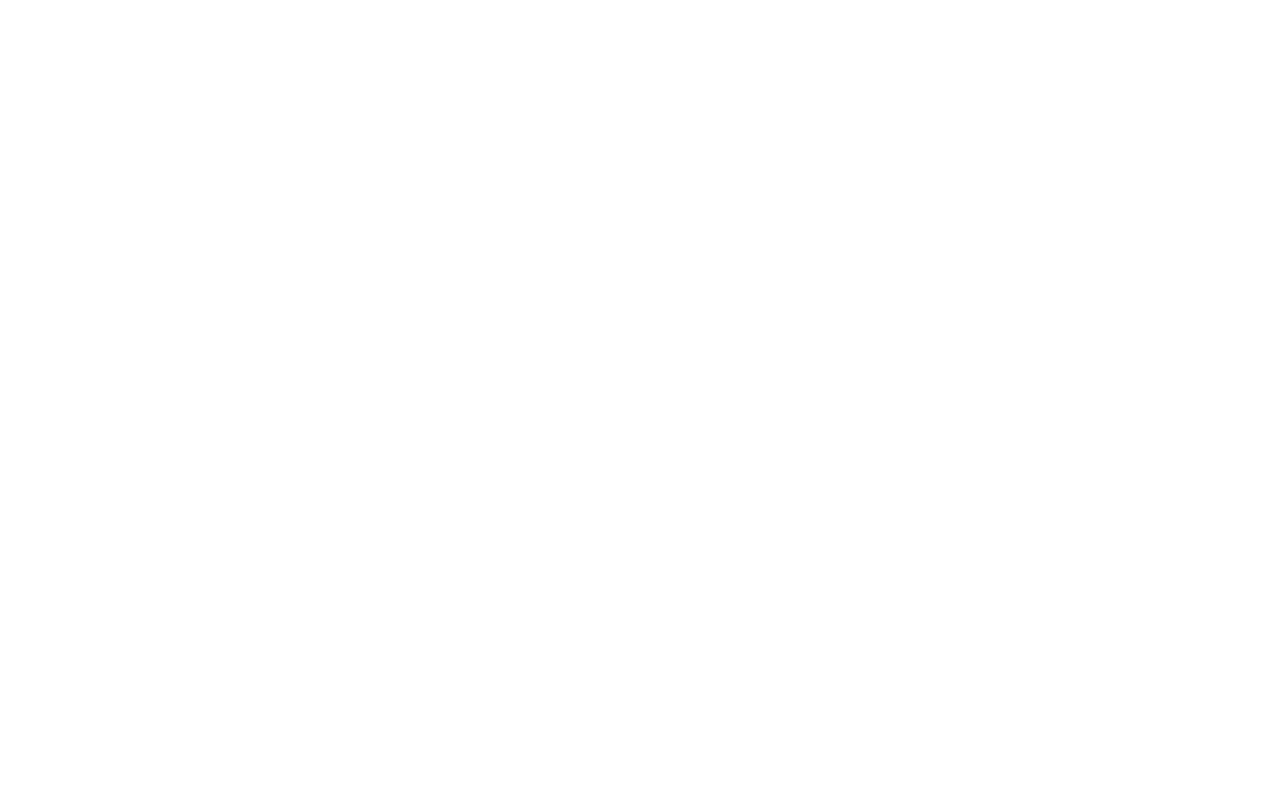
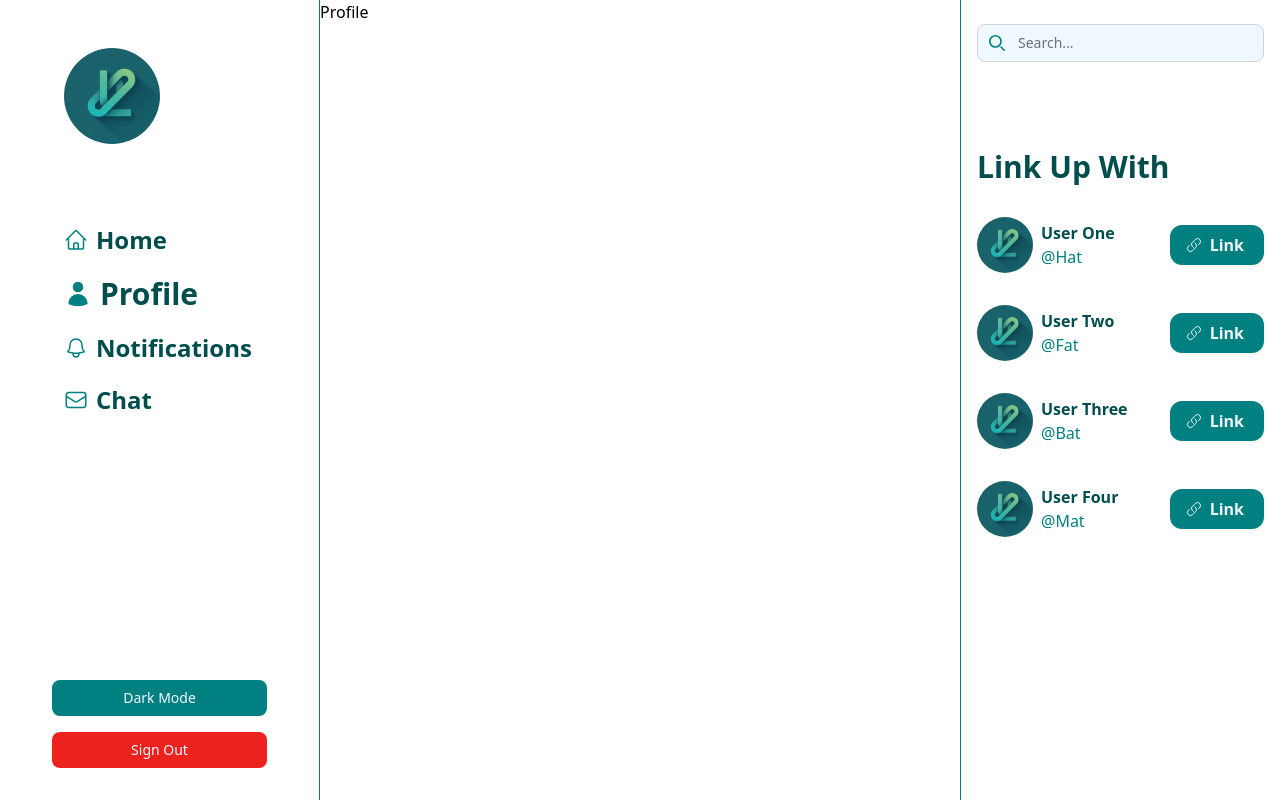
Before and after one commit to zainmo11/lynkus, a React (Vite) app in the folder client/: page /profile in a window 1280 px wide. Before the commit this address had no page. Built offline with nearby package versions, Linux system fonts and the light colour scheme.

Commit message:
Adjustments to icons, colors and sizing & Removed Scrollbar

```diff
--- a/client/src/App.jsx
+++ b/client/src/App.jsx
@@ -1,6 +1,7 @@
 import { BrowserRouter, Route, Routes } from "react-router-dom";
 import Layout from "./layouts/MainLayout";
 import HomePage from "./pages/HomePage";
+import Profile from "./pages/Profile";
 
 function App() {
   return (
@@ -8,6 +9,7 @@
       <Routes>
         <Route element={<Layout />}>
           <Route index element={<HomePage />} />
+          <Route path="/profile" element={<Profile />} />
         </Route>
       </Routes>
     </BrowserRouter>
--- a/client/src/components/Head.jsx
+++ b/client/src/components/Head.jsx
@@ -8,8 +8,12 @@
         alt="Logo"
       />
       <div className="flex flex-col">
-        <p className="text-black font-semibold dark:text-white">{username}</p>
-        <p className="text-gray-500 font-medium dark:text-gray-400">{name}</p>
+        <p className="text-light-primaryText font-semibold dark:text-dark-primaryText">
+          {username}
+        </p>
+        <p className="text-light-secondaryText font-medium dark:text-dark-secondaryText">
+          {name}
+        </p>
       </div>
     </div>
   );
--- a/client/src/layouts/MainLayout.jsx
+++ b/client/src/layouts/MainLayout.jsx
@@ -4,7 +4,7 @@
 
 function Layout() {
   return (
-    <div className="grid grid-cols-1 md:grid-cols-8 lg:grid-cols-8 max-w-screen-2xl min-h-screen mx-auto">
+    <div className="grid grid-cols-1 md:grid-cols-8 max-w-screen-2xl min-h-screen mx-auto">
       <Navbar />
       <Outlet />
       <Sidebar />
--- a/client/src/layouts/Navbar.jsx
+++ b/client/src/layouts/Navbar.jsx
@@ -1,10 +1,29 @@
 import logo from "../assets/logo.png";
 import { useEffect } from "react";
 import { useDispatch, useSelector } from "react-redux";
-import { Link } from "react-router-dom";
+import { Link, useLocation } from "react-router-dom";
 import { toggleDarkMode } from "../store/darkModeSlice";
+import {
+  HomeIcon,
+  MagnifyingGlassIcon,
+  BellIcon,
+  UserIcon,
+  EnvelopeIcon,
+  SunIcon,
+  MoonIcon,
+  ArrowLeftStartOnRectangleIcon,
+} from "@heroicons/react/24/outline";
+import {
+  HomeIcon as HomeSolid,
+  MagnifyingGlassIcon as MagnifyingGlassSolid,
+  BellIcon as BellSolid,
+  UserIcon as UserSolid,
+  EnvelopeIcon as EnvelopeSolid,
+} from "@heroicons/react/24/solid";
 
 function Navbar() {
+  const location = useLocation();
+  const { pathname } = location;
   const darkMode = useSelector((state) => state.darkMode.darkMode);
   const dispatch = useDispatch();
 
@@ -18,7 +37,7 @@
 
   return (
     <div className="w-full fixed bottom-0 md:static md:col-span-1 md:h-screen lg:col-span-2">
-      <nav className="bg-light-background dark:bg-dark-background w-full h-full z-20 rounded-tr-3xl rounded-tl-3xl md:rounded-none md:border-r border-gray-600 ring-1 ring-dark-secondaryBackground md:ring-0 backdrop-blur-3xl md:backdrop-blur-none shadow-2xl shadow-blue-100 md:shadow-none">
+      <nav className="bg-light-background dark:bg-dark-background w-full h-full z-20 rounded-tr-3xl rounded-tl-3xl md:rounded-none md:border-r border-light-secondaryText dark:border-dark-secondaryText ring-1 ring-light-secondaryText dark:ring-dark-secondaryBackground md:ring-0 backdrop-blur-3xl md:backdrop-blur-none shadow-2xl shadow-blue-100 md:shadow-none">
         <div className="w-full h-full flex flex-col items-center justify-between mx-auto p-4">
           <Link
             to={"/"}
@@ -33,14 +52,14 @@
           <div className="hidden w-full mb-4 lg:flex flex-col gap-4 order-2">
             <button
               type="button"
-              className="w-3/4 mx-auto font-medium rounded-lg text-sm px-4 py-2 text-center text-white bg-light-secondaryText hover:bg-blue-800  dark:bg-light-secondaryText dark:hover:bg-blue-700"
+              className="w-3/4 mx-auto font-medium rounded-lg text-sm px-4 py-2 text-center text-dark-primaryText bg-button-default hover:bg-button-hover"
               onClick={() => dispatch(toggleDarkMode())}
             >
               {darkMode ? "Light Mode" : "Dark Mode"}
             </button>
             <button
               type="button"
-              className="w-3/4 mx-auto font-medium rounded-lg text-sm px-4 py-2 text-center text-white bg-red-700 hover:bg-blue-800  dark:bg-red-700 dark:hover:bg-blue-700"
+              className="w-3/4 mx-auto font-medium rounded-lg text-sm px-4 py-2 text-center text-dark-primaryText bg-button-error hover:bg-red-800"
             >
               Sign Out
             </button>
@@ -48,158 +67,102 @@
           <div className="w-full hidden md:flex mb-8 lg:hidden flex-col gap-8 order-2">
             <button
               type="button"
-              className="mx-auto p-2 text-black bg-light-secondaryText hover:bg-blue-800 rounded-full dark:bg-light-secondaryTex dark:text-white dark:hover:bg-blue-700"
+              className="mx-auto p-2 text-dark-primaryText bg-button-default hover:bg-button-hover rounded-full"
               onClick={() => dispatch(toggleDarkMode())}
             >
               {darkMode ? (
-                <svg
-                  xmlns="http://www.w3.org/2000/svg"
-                  fill="none"
-                  viewBox="0 0 24 24"
-                  strokeWidth={1.5}
-                  stroke="currentColor"
-                  className="size-6"
-                >
-                  <path
-                    strokeLinecap="round"
-                    strokeLinejoin="round"
-                    d="M12 3v2.25m6.364.386-1.591 1.591M21 12h-2.25m-.386 6.364-1.591-1.591M12 18.75V21m-4.773-4.227-1.591 1.591M5.25 12H3m4.227-4.773L5.636 5.636M15.75 12a3.75 3.75 0 1 1-7.5 0 3.75 3.75 0 0 1 7.5 0Z"
-                  />
-                </svg>
+                <SunIcon className="size-6" />
               ) : (
-                <svg
-                  xmlns="http://www.w3.org/2000/svg"
-                  fill="none"
-                  viewBox="0 0 24 24"
-                  strokeWidth={1.5}
-                  stroke="currentColor"
-                  className="size-6"
-                >
-                  <path
-                    strokeLinecap="round"
-                    strokeLinejoin="round"
-                    d="M21.752 15.002A9.72 9.72 0 0 1 18 15.75c-5.385 0-9.75-4.365-9.75-9.75 0-1.33.266-2.597.748-3.752A9.753 9.753 0 0 0 3 11.25C3 16.635 7.365 21 12.75 21a9.753 9.753 0 0 0 9.002-5.998Z"
-                  />
-                </svg>
+                <MoonIcon className="size-6" />
               )}
             </button>
             <button
               type="button"
-              className="mx-auto p-2 text-white bg-red-700 hover:bg-blue-800 rounded-full dark:bg-red-700 dark:hover:bg-blue-700"
+              className="mx-auto p-2 text-dark-primaryText bg-button-error hover:bg-red-800 rounded-full"
             >
-              <svg
-                xmlns="http://www.w3.org/2000/svg"
-                fill="none"
-                viewBox="0 0 24 24"
-                strokeWidth={1.5}
-                stroke="currentColor"
-                className="size-6"
-              >
-                <path
-                  strokeLinecap="round"
-                  strokeLinejoin="round"
-                  d="M8.25 9V5.25A2.25 2.25 0 0 1 10.5 3h6a2.25 2.25 0 0 1 2.25 2.25v13.5A2.25 2.25 0 0 1 16.5 21h-6a2.25 2.25 0 0 1-2.25-2.25V15m-3 0-3-3m0 0 3-3m-3 3H15"
-                />
-              </svg>
+              <ArrowLeftStartOnRectangleIcon className="size-6" />
             </button>
           </div>
           <ul className="w-full md:min-h-96 h-full flex md:flex-col items-center justify-between md:justify-start md:mt-20 lg:ml-24 md:gap-14 lg:gap-5 order-1 font-medium">
             <li className="w-full lg:flex items-center">
-              <Link href="#" className="flex justify-center items-center gap-2">
-                <svg
-                  xmlns="http://www.w3.org/2000/svg"
-                  viewBox="0 0 24 24"
-                  fill="currentColor"
-                  className="size-6 text-gray-900 hover:text-blue-700 dark:hover:text-blue-500 dark:text-white"
+              <Link to={"/"} className="flex justify-center items-center gap-2">
+                {pathname == "/" ? (
+                  <HomeSolid className="size-7 text-button-default hover:text-button-hover" />
+                ) : (
+                  <HomeIcon className="size-6 text-button-default hover:text-button-hover" />
+                )}
+                <p
+                  className={`hidden lg:block ${
+                    pathname == "/" ? "text-3xl" : "text-2xl"
+                  } font-bold text-light-primaryText hover:text-button-hover dark:text-dark-primaryText dark:hover:text-button-hover`}
                 >
-                  <path d="M11.47 3.841a.75.75 0 0 1 1.06 0l8.69 8.69a.75.75 0 1 0 1.06-1.061l-8.689-8.69a2.25 2.25 0 0 0-3.182 0l-8.69 8.69a.75.75 0 1 0 1.061 1.06l8.69-8.689Z" />
-                  <path d="m12 5.432 8.159 8.159c.03.03.06.058.091.086v6.198c0 1.035-.84 1.875-1.875 1.875H15a.75.75 0 0 1-.75-.75v-4.5a.75.75 0 0 0-.75-.75h-3a.75.75 0 0 0-.75.75V21a.75.75 0 0 1-.75.75H5.625a1.875 1.875 0 0 1-1.875-1.875v-6.198a2.29 2.29 0 0 0 .091-.086L12 5.432Z" />
-                </svg>
-                <p className="hidden lg:block text-2xl font-bold text-gray-900 hover:text-blue-700 dark:hover:text-blue-500 dark:text-white">
                   Home
                 </p>
               </Link>
             </li>
             <li className="w-full lg:flex items-center">
-              <Link href="#" className="flex justify-center items-center gap-2">
-                <svg
-                  xmlns="http://www.w3.org/2000/svg"
-                  fill="none"
-                  viewBox="0 0 24 24"
-                  strokeWidth={1.5}
-                  stroke="currentColor"
-                  className="size-6 text-gray-900 hover:text-blue-700 dark:hover:text-blue-500 dark:text-white"
+              <Link
+                to={"/profile"}
+                className="flex justify-center items-center gap-2"
+              >
+                {pathname == "/profile" ? (
+                  <UserSolid className="size-7 text-button-default hover:text-button-hover" />
+                ) : (
+                  <UserIcon className="size-6 text-button-default hover:text-button-hover" />
+                )}
+                <p
+                  className={`hidden lg:block ${
+                    pathname == "/profile" ? "text-3xl" : "text-2xl"
+                  } font-bold text-light-primaryText hover:text-button-hover dark:text-dark-primaryText dark:hover:text-button-hover`}
                 >
-                  <path
-                    strokeLinecap="round"
-                    strokeLinejoin="round"
-                    d="M15.75 6a3.75 3.75 0 1 1-7.5 0 3.75 3.75 0 0 1 7.5 0ZM4.501 20.118a7.5 7.5 0 0 1 14.998 0A17.933 17.933 0 0 1 12 21.75c-2.676 0-5.216-.584-7.499-1.632Z"
-                  />
-                </svg>
-                <p className="hidden lg:block text-2xl font-bold text-gray-900 hover:text-blue-700 dark:hover:text-blue-500 dark:text-white">
                   Profile
                 </p>
               </Link>
             </li>
             <li className="w-full lg:hidden items-center">
-              <Link href="#" className="flex justify-center items-center gap-2">
-                <svg
-                  xmlns="http://www.w3.org/2000/svg"
-                  fill="none"
-                  viewBox="0 0 24 24"
-                  strokeWidth={1.5}
-                  stroke="currentColor"
-                  className="size-6 text-gray-900 hover:text-blue-700 dark:hover:text-blue-500 dark:text-white"
+              <Link to={"/"} className="flex justify-center items-center gap-2">
+                {pathname == "" ? (
+                  <MagnifyingGlassSolid className="size-7 text-button-default hover:text-button-hover" />
+                ) : (
+                  <MagnifyingGlassIcon className="size-6 text-button-default hover:text-button-hover" />
+                )}
+                <p
+                  className={`hidden lg:block ${
+                    pathname == "" ? "text-3xl" : "text-2xl"
+                  } font-bold text-light-primaryText hover:text-button-hover dark:text-dark-primaryText dark:hover:text-button-hover`}
                 >
-                  <path
-                    strokeLinecap="round"
-                    strokeLinejoin="round"
-                    d="m21 21-5.197-5.197m0 0A7.5 7.5 0 1 0 5.196 5.196a7.5 7.5 0 0 0 10.607 10.607Z"
-                  />
-                </svg>
-                <p className="hidden lg:block text-2xl font-bold text-gray-900 hover:text-blue-700 dark:hover:text-blue-500 dark:text-white">
                   Search
                 </p>
               </Link>
             </li>
             <li className="w-full lg:flex items-center">
-              <Link href="#" className="flex justify-center items-center gap-2">
-                <svg
-                  xmlns="http://www.w3.org/2000/svg"
-                  fill="none"
-                  viewBox="0 0 24 24"
-                  strokeWidth={1.5}
-                  stroke="currentColor"
-                  className="size-6 text-gray-900 hover:text-blue-700 dark:hover:text-blue-500 dark:text-white"
+              <Link to={"/"} className="flex justify-center items-center gap-2">
+                {pathname == "" ? (
+                  <BellSolid className="size-7 text-button-default hover:text-button-hover" />
+                ) : (
+                  <BellIcon className="size-6 text-button-default hover:text-button-hover" />
+                )}
+                <p
+                  className={`hidden lg:block ${
+                    pathname == "" ? "text-3xl" : "text-2xl"
+                  } font-bold text-light-primaryText hover:text-button-hover dark:text-dark-primaryText dark:hover:text-button-hover`}
                 >
-                  <path
-                    strokeLinecap="round"
-                    strokeLinejoin="round"
-                    d="M14.857 17.082a23.848 23.848 0 0 0 5.454-1.31A8.967 8.967 0 0 1 18 9.75V9A6 6 0 0 0 6 9v.75a8.967 8.967 0 0 1-2.312 6.022c1.733.64 3.56 1.085 5.455 1.31m5.714 0a24.255 24.255 0 0 1-5.714 0m5.714 0a3 3 0 1 1-5.714 0M3.124 7.5A8.969 8.969 0 0 1 5.292 3m13.416 0a8.969 8.969 0 0 1 2.168 4.5"
-                  />
-                </svg>
-                <p className="hidden lg:block text-2xl font-bold text-gray-900 hover:text-blue-700 dark:hover:text-blue-500 dark:text-white">
                   Notifications
                 </p>
               </Link>
             </li>
             <li className="w-full lg:flex items-center">
-              <Link href="#" className="flex justify-center items-center gap-2">
-                <svg
-                  xmlns="http://www.w3.org/2000/svg"
-                  fill="none"
-                  viewBox="0 0 24 24"
-                  strokeWidth={1.5}
-                  stroke="currentColor"
-                  className="size-6 text-gray-900 hover:text-blue-700 dark:hover:text-blue-500 dark:text-white"
+              <Link to={"/"} className="flex justify-center items-center gap-2">
+                {pathname == "" ? (
+                  <EnvelopeSolid className="size-7 text-button-default hover:text-button-hover" />
+                ) : (
+                  <EnvelopeIcon className="size-6 text-button-default hover:text-button-hover" />
+                )}
+                <p
+                  className={`hidden lg:block ${
+                    pathname == "" ? "text-3xl" : "text-2xl"
+                  } font-bold text-light-primaryText hover:text-button-hover dark:text-dark-primaryText dark:hover:text-button-hover`}
                 >
-                  <path
-                    strokeLinecap="round"
-                    strokeLinejoin="round"
-                    d="M8.625 12a.375.375 0 1 1-.75 0 .375.375 0 0 1 .75 0Zm0 0H8.25m4.125 0a.375.375 0 1 1-.75 0 .375.375 0 0 1 .75 0Zm0 0H12m4.125 0a.375.375 0 1 1-.75 0 .375.375 0 0 1 .75 0Zm0 0h-.375M21 12c0 4.556-4.03 8.25-9 8.25a9.764 9.764 0 0 1-2.555-.337A5.972 5.972 0 0 1 5.41 20.97a5.969 5.969 0 0 1-.474-.065 4.48 4.48 0 0 0 .978-2.025c.09-.457-.133-.901-.467-1.226C3.93 16.178 3 14.189 3 12c0-4.556 4.03-8.25 9-8.25s9 3.694 9 8.25Z"
-                  />
-                </svg>
-                <p className="hidden lg:block text-2xl font-bold text-gray-900 hover:text-blue-700 dark:hover:text-blue-500 dark:text-white">
                   Chat
                 </p>
               </Link>
--- a/client/src/layouts/Sidebar.jsx
+++ b/client/src/layouts/Sidebar.jsx
@@ -1,17 +1,18 @@
+import Head from "../components/Head";
 import { Link } from "react-router-dom";
-import Head from "../components/Head";
 import { useSelector } from "react-redux";
+import { LinkIcon } from "@heroicons/react/24/outline";
 
 function Sidebar() {
   const users = useSelector((state) => state.user.users);
 
   return (
-    <div className="w-full max-h-screen bg-light-background dark:bg-dark-background hidden lg:grid grid-rows-6 col-span-2 border-l border-gray-600">
-      <div className="h-full row-span-1 mt-6 mx-6">
+    <div className="w-full max-h-screen bg-light-background dark:bg-dark-background hidden lg:grid grid-rows-6 col-span-2 border-l border-light-secondaryText dark:border-dark-secondaryText">
+      <div className="h-full row-span-1 pt-6 px-4">
         <div className="relative hidden md:block">
           <div className="absolute inset-y-0 start-0 flex items-center ps-3 pointer-events-none">
             <svg
-              className="w-4 h-4 text-gray-500 dark:text-gray-400"
+              className="w-4 h-4 text-light-secondaryText dark:text-dark-secondaryText"
               aria-hidden="true"
               xmlns="http://www.w3.org/2000/svg"
               fill="none"
@@ -29,17 +30,17 @@
           <input
             type="text"
             id="search-navbar"
-            className="block w-full p-2 ps-10 text-sm text-gray-900 border border-gray-300 rounded-lg bg-gray-50 focus:ring-blue-500 focus:border-blue-500 dark:bg-gray-700 dark:border-gray-600 dark:placeholder-gray-400 dark:text-white dark:focus:ring-blue-500 dark:focus:border-blue-500"
+            className="block w-full p-2 ps-10 text-sm text-light-primaryText border border-gray-300 rounded-lg bg-light-secondaryBackground focus:ring-blue-500 focus:border-blue-500 dark:bg-dark-secondaryBackground dark:border-gray-600 dark:placeholder-dark-secondaryText dark:text-dark-primaryText dark:focus:ring-blue-500 dark:focus:border-blue-500"
             placeholder="Search..."
           />
         </div>
       </div>
       {/* Need 4 Random users unique */}
-      <div className="min-h-96 row-span-3 mt-4 mx-4">
-        <h1 className="text-2xl font-bold mb-4 text-gray-900 dark:text-white">
+      <div className="min-h-96 row-span-3 pt-4 px-4">
+        <h1 className="text-3xl font-bold mb-8 text-light-primaryText dark:text-dark-primaryText">
           Link Up With
         </h1>
-        <div className="w-full flex flex-col justify-center items-center gap-5">
+        <div className="w-full flex flex-col justify-center items-center gap-8">
           {users.map((x, i) => {
             return (
               <div key={i} className="w-full flex justify-between items-center">
@@ -50,44 +51,38 @@
                 />
                 <Link
                   to={"/profile"}
-                  className="bg-light-secondaryText pl-4 pr-5 py-2 flex justify-center items-center gap-2 rounded-xl"
+                  className="bg-button-default hover:bg-button-hover pl-4 pr-5 py-2 flex justify-center items-center gap-2 rounded-xl"
                 >
-                  <svg
-                    xmlns="http://www.w3.org/2000/svg"
-                    fill="none"
-                    viewBox="0 0 24 24"
-                    strokeWidth={1.5}
-                    stroke="currentColor"
-                    className="size-4 text-white"
-                  >
-                    <path
-                      strokeLinecap="round"
-                      strokeLinejoin="round"
-                      d="M13.19 8.688a4.5 4.5 0 0 1 1.242 7.244l-4.5 4.5a4.5 4.5 0 0 1-6.364-6.364l1.757-1.757m13.35-.622 1.757-1.757a4.5 4.5 0 0 0-6.364-6.364l-4.5 4.5a4.5 4.5 0 0 0 1.242 7.244"
-                    />
-                  </svg>
-                  <p className=" text-white text-base font-semibold">Link</p>
+                  <LinkIcon className="size-4 text-dark-primaryText" />
+                  <p className="text-dark-primaryText text-base font-semibold">
+                    Link
+                  </p>
                 </Link>
               </div>
             );
           })}
         </div>
       </div>
-      {/* Need 5 Tags */}
-      <div className="max-h-full row-span-2 mt-4 mx-4">
-        <h1 className="text-2xl font-bold mb-4 text-gray-900 dark:text-white">
+      {/* Hash Tag Section */}
+      {/* <div className="max-h-full row-span-2 pt-14 px-4">
+        <h1 className="text-3xl font-bold mb-4 text-light-primaryText dark:text-dark-primaryText">
           Trending Links
         </h1>
         <div className="max-h-full flex flex-col justify-between items-start gap-2 ml-3">
-          <p className=" text-gray-900 dark:text-white">#OctopusHas3Hearts</p>
-          <p className=" text-gray-900 dark:text-white">#BananasAreBerries</p>
-          <p className=" text-gray-900 dark:text-white">#ElephantsSenseRain</p>
-          <p className=" text-gray-900 dark:text-white">
+          <p className="text-light-primaryText dark:text-dark-primaryText">
+            #BananasAreBerries
+          </p>
+          <p className="text-light-primaryText dark:text-dark-primaryText">
+            #ElephantsSenseRain
+          </p>
+          <p className="text-light-primaryText dark:text-dark-primaryText">
             #HumansShareDNAWithBananas
           </p>
-          <p className="text-gray-900 dark:text-white">#CatsHaveMoreBones</p>
+          <p className="text-light-primaryText dark:text-dark-primaryText">
+            #CatsHaveMoreBones
+          </p>
         </div>
-      </div>
+      </div> */}
     </div>
   );
 }
--- a/client/src/pages/HomePage.jsx
+++ b/client/src/pages/HomePage.jsx
@@ -6,9 +6,9 @@
   const posts = useSelector((state) => state.post.posts);
 
   return (
-    <div className="w-full max-h-screen bg-light-background dark:bg-dark-background col-span-8 md:col-span-7 lg:col-span-4 overflow-y-auto">
+    <div className="w-full max-h-screen bg-light-background dark:bg-dark-background md:col-span-7 lg:col-span-4 overflow-y-auto hide-scrollbar">
       <CreatePost />
-      <ul className="w-full  divide-y divide-gray-600 border-t border-gray-600">
+      <ul className="w-full divide-y divide-light-secondaryText dark:divide-dark-secondaryText border-t border-light-secondaryText dark:border-dark-secondaryText">
         {posts.map((x, i) => {
           return (
             <li
@@ -24,6 +24,7 @@
                 likes={x.likes}
                 commemts={x.comments}
                 showPost={x.showPost}
+                postLiked={x.postLiked}
                 index={i}
               />
             </li>
--- /dev/null
+++ b/client/src/pages/Profile.jsx
@@ -0,0 +1,9 @@
+function Profile() {
+  return (
+    <div className="w-full max-h-screen bg-light-background dark:bg-dark-background md:col-span-7 lg:col-span-4">
+      Profile
+    </div>
+  );
+}
+
+export default Profile;
--- a/client/tailwind.config.js
+++ b/client/tailwind.config.js
@@ -26,6 +26,12 @@
           secondaryText: "#7FFFD4",
           accent: "#00CED1",
         },
+        // Button theme colors
+        button: {
+          default: "#008080",
+          hover: "#00CED1",
+          error: "#EC221F",
+        },
       },
       fontFamily: {
         roboto: ["Roboto", "sans-serif"],
```
Also changed, not shown: client/src/components/CreatePost.jsx (+15 -61 lines), client/src/components/Post.jsx (+26 -44 lines), client/src/index.css (+12 -0 lines), client/src/store/postSlice.js (+9 -1 lines).
